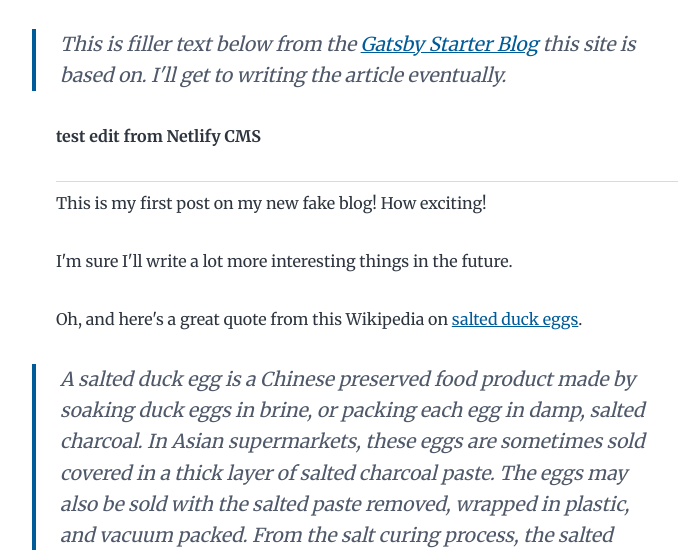
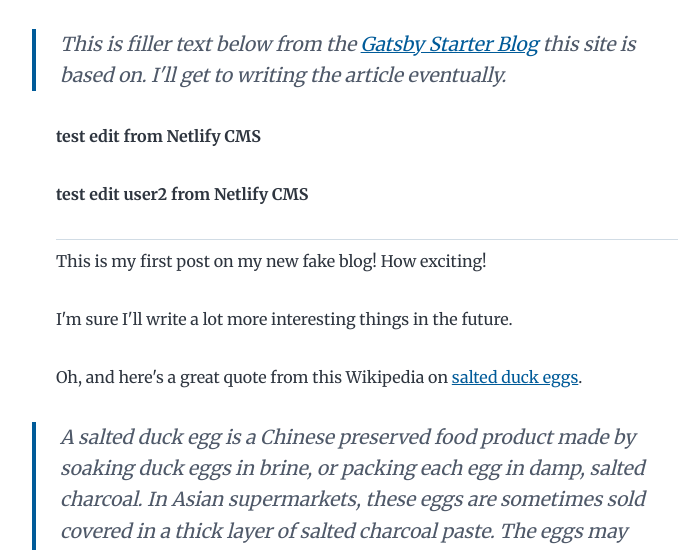
Before and after one commit to oliverlambson/ocl-site, a Gatsby site: page /rubato-intro/ in a window 1280 px wide. Shown: the part 255-805 px from the top of the page, without its empty margins (268-946 px from the left). Built offline with nearby package versions, Linux system fonts and the light colour scheme; Gatsby itself is replaced by a stand-in of ours; some packages are replaced by stand-ins of ours.

Commit message:
Update Blog “rubato-intro/index”

```diff
--- a/content/blog/rubato-intro/index.md
+++ b/content/blog/rubato-intro/index.md
@@ -7,6 +7,8 @@ description: The musical instrument industry is incredibly niche and the most
 > This is filler text below from the [Gatsby Starter Blog](https://github.com/gatsbyjs/gatsby-starter-blog) this site is based on. I'll get to writing the article eventually.
 
 **test edit from Netlify CMS**
+
+**test edit user2 from Netlify CMS**
 
 - - -
 
```
